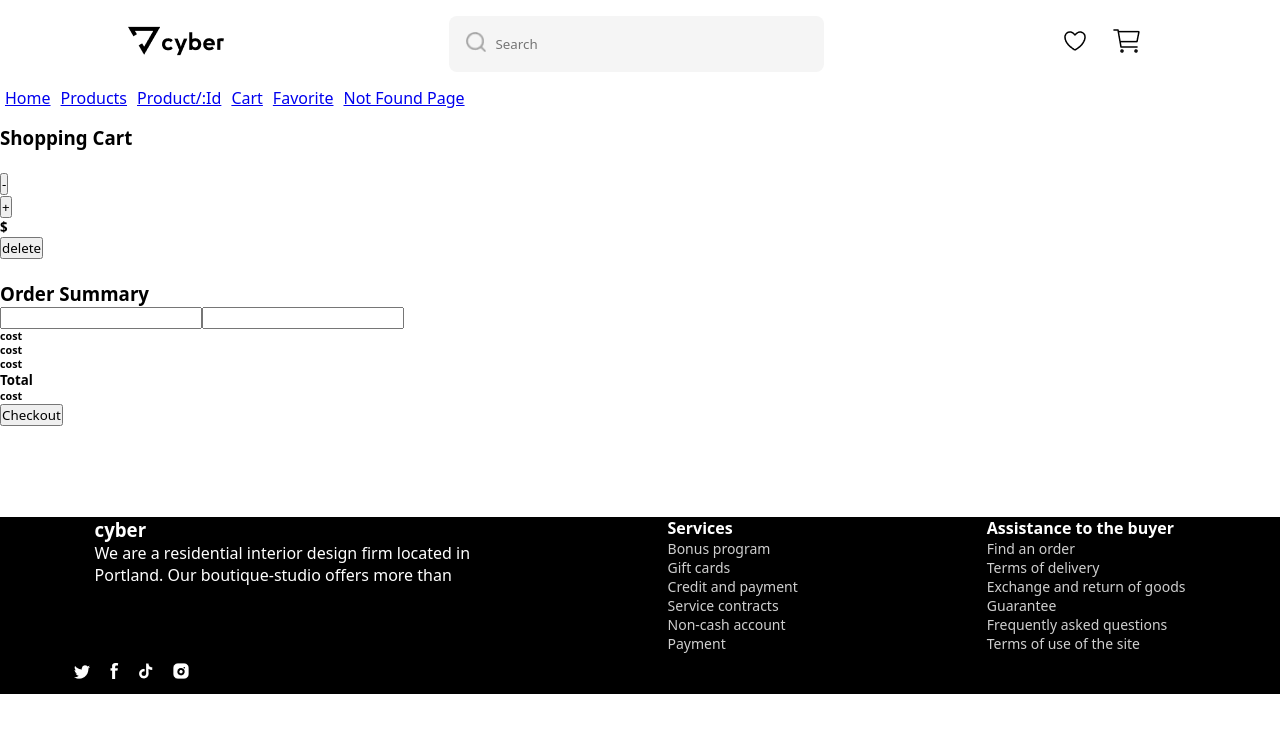
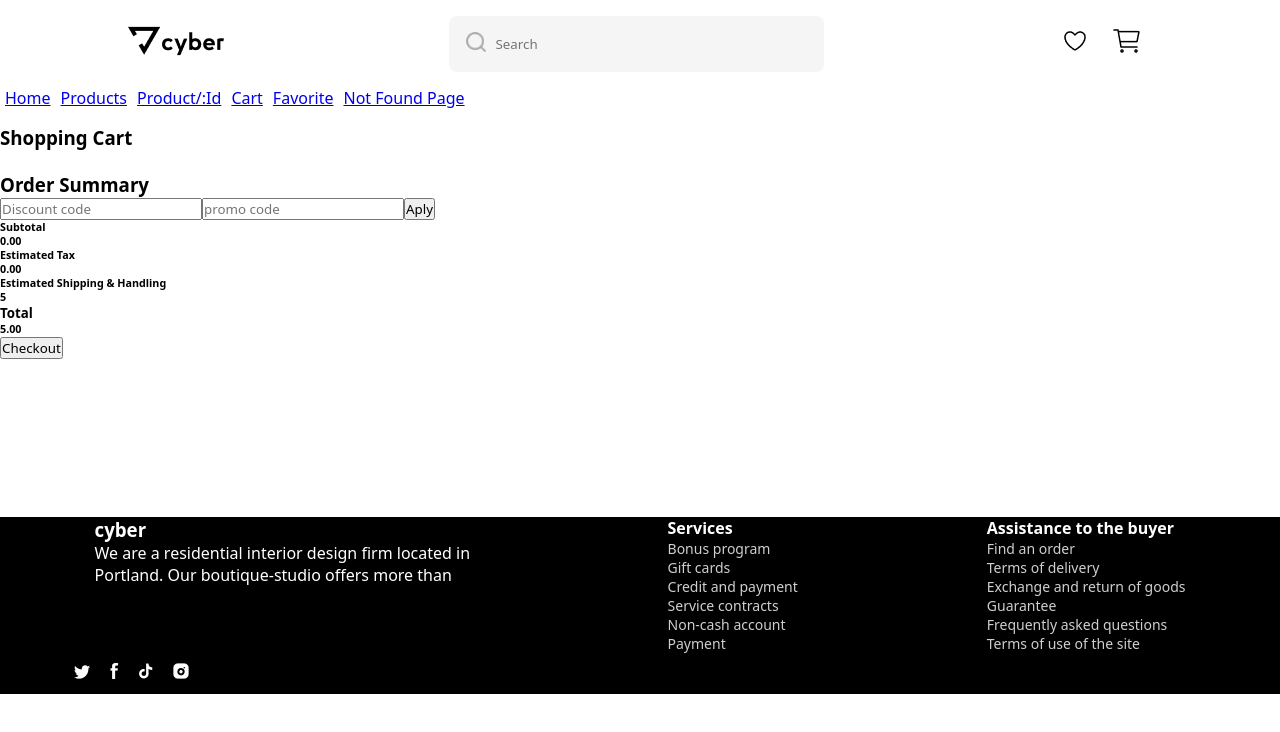
Before and after one commit to Nikonets-Maria/final_project, a Vue app in the folder myapp/: page /cart in a window 1280 px wide. Shown: the top 732 px of the page. Built offline with nearby package versions, Linux system fonts and the light colour scheme.

Commit message:
new commit

```diff
--- a/myapp/src/stores/cart.js
+++ b/myapp/src/stores/cart.js
@@ -4,14 +4,32 @@ import { defineStore } from 'pinia'
 export const useCartProductsStore = defineStore('cart_products', () => {
     const cart = ref([])
 
-    function addToCart() {
-
+    function addToCart(product) {
+        const existingItem = cart.value.find(item => item.id === product.id)
+        if (existingItem) {
+            existingItem.quantity += 1
+        } else {
+            cart.value.push({ ...product, quantity: 1 }) // Добавляем новый продукт с количеством 1
+        }
     }
 
-    function delleteFromCart() {
-
+    function delleteFromCart(productId) {
+        cart.value = cart.value.filter(item => item.id !== productId) // Удаляем продукт из корзины
     }
 
+    const subtotal = computed(() => {
+        return cart.value.reduce((total, item) => total + item.price * item.quantity, 0)
+    })
 
-  return {cart, addToCart, delleteFromCart}
+    const estimatedTax = computed(() => {
+        return subtotal.value * 0.10 // Например, 10%
+    })
+
+    const estimatedShipping = 5 // Например, \$5
+
+    const total = computed(() => {
+        return subtotal.value + estimatedTax.value + estimatedShipping
+    })
+
+    return { cart, addToCart, delleteFromCart, subtotal, estimatedTax, estimatedShipping, total }
 })
--- a/myapp/src/stores/favorite.js
+++ b/myapp/src/stores/favorite.js
@@ -8,12 +8,15 @@ export const useFavProductsStore = defineStore('fav_products', () => {
         if (!favorite.value.has(productId)) {
             favorite.value.add(productId)
         }
+        console.log('fav added')
     }
 
     function deleteFromFav(productId) {
         if (favorite.value.has(productId)) {
             favorite.value.delete(productId)
         }
+      console.log('fav deleted')
+
     }
 
     const isFavorite = (productId) => computed(() => favorite.value.has(productId))
--- a/myapp/src/views/ProductsPageView.vue
+++ b/myapp/src/views/ProductsPageView.vue
@@ -20,96 +20,24 @@
         </div>
       </div>
 
-    <div class="filtr_menu">
-      <h4>Battery capacity</h4>
+      <!-- Другие фильтры (Battery capacity, Screen type, и т.д.) -->
+      <div class="filtr_menu" v-for="filter in filterOptions" :key="filter.id">
+        <h4>{{ filter.label }}</h4>
         <button @click="toggleFilterOptions">{{ showFilters ? '˄' : '˅' }}</button>
-
         <div v-if="showFilters" class="filter_options">
           <input type="text" placeholder="Search" v-model="searchQuery" />
-
           <ul>
-          <li v-for="filter in filterOptions" :key="filter.id">
+            <li v-for="option in filter.options" :key="option.id">
               <label>
-              <input type="checkbox" v-model="selectedFilters" :value="filter.value" />
-              {{ filter.label }}
-            </label>
-          </li>
-        </ul>
-      </div>
-    </div>
-
-    <div class="filtr_menu">
-      <h4>Screen type</h4>
-      <button @click="toggleFilterOptions">{{ showFilters ? '˄' : '˅' }}</button>
-
-      <div v-if="showFilters" class="filter_options">
-        <input type="text" placeholder="Search" v-model="searchQuery" />
-
-        <ul>
-          <li v-for="filter in filterOptions" :key="filter.id">
-            <label>
-              <input type="checkbox" v-model="selectedFilters" :value="filter.value" />
-              {{ filter.label }}
-            </label>
-          </li>
-        </ul>
-      </div>
-    </div>
-
-    <div class="filtr_menu">
-      <h4>Screen diagonal</h4>
-      <button @click="toggleFilterOptions">{{ showFilters ? '˄' : '˅' }}</button>
-
-      <div v-if="showFilters" class="filter_options">
-        <input type="text" placeholder="Search" v-model="searchQuery" />
-
-        <ul>
-          <li v-for="filter in filterOptions" :key="filter.id">
-            <label>
-              <input type="checkbox" v-model="selectedFilters" :value="filter.value" />
-              {{ filter.label }}
-            </label>
-          </li>
-        </ul>
-      </div>
-    </div>
-
-    <div class="filtr_menu">
-      <h4>Protection class</h4>
-      <button @click="toggleFilterOptions">{{ showFilters ? '˄' : '˅' }}</button>
-
-      <div v-if="showFilters" class="filter_options">
-        <input type="text" placeholder="Search" v-model="searchQuery" />
-
-        <ul>
-          <li v-for="filter in filterOptions" :key="filter.id">
-            <label>
-              <input type="checkbox" v-model="selectedFilters" :value="filter.value" />
-              {{ filter.label }}
-            </label>
-          </li>
-        </ul>
-      </div>
-    </div>
-
-    <div class="filtr_menu">
-      <h4>Buit-in memory</h4>
-      <button @click="toggleFilterOptions">{{ showFilters ? '˄' : '˅' }}</button>
-
-      <div v-if="showFilters" class="filter_options">
-        <input type="text" placeholder="Search" v-model="searchQuery" />
-
-        <ul>
-          <li v-for="filter in filterOptions" :key="filter.id">
-            <label>
-              <input type="checkbox" v-model="selectedFilters" :value="filter.value" />
-              {{ filter.label }}
+                <input type="checkbox" v-model="selectedFilters" :value="option.value" />
+                {{ option.label }}
               </label>
             </li>
           </ul>
         </div>
       </div>
     </div>
+
     <!-- Список продуктов -->
     <div class="products_list">
       <div class="products_header">
@@ -122,7 +50,7 @@
             Price Asc
           </label>
           <label>
-            <input type="radio" value="desc" v-model="soArtOrder" />
+            <input type="radio" value="desc" v-model="sortOrder" />
             Price Desc
           </label>
         </div>
@@ -141,7 +69,7 @@
               :alt="product.name"
               class="product_img"
             />
-            <button @click.stop="toggleFavorite(product.id)" aria-label="Toggle favorite">
+            <button @click.stop="toggleFavorite(product.id)" aria-label="Toggle favorite" class="fav_button">
               <span v-if="isFavorite(product.id)">❤️</span>
               <span v-else>🤍</span>
             </button>
@@ -152,7 +80,7 @@
             <p>${{ product.price }}</p>
           </RouterLink>
 
-          <button class="buy_now_btn">Buy Now</button>
+          <button class="buy_now_btn" @click.stop="addToCart(product)">Add to Cart</button>
         </li>
       </ol>
     </div>
@@ -179,17 +107,19 @@
 import { ref, computed, onMounted } from 'vue'
 import { useProductsStore } from '@/stores/products'
 import { useFavProductsStore } from '@/stores/favorite'
+import { useCartProductsStore } from '@/stores/cart' // Импортируем store корзины
 import { RouterLink } from 'vue-router'
 
 const productsStore = useProductsStore()
 const favStore = useFavProductsStore()
+const cartStore = useCartProductsStore() // Инициализируем store корзины
 
 // Данные для фильтров
 const filterOptions = ref([
-  { id: 1, label: 'Category 1', value: 'cat1' },
-  { id: 2, label: 'Category 2', value: 'cat2' },
-  { id: 3, label: 'Category 3', value: 'cat3' },
-])
+  { id: 1, label: 'Brand', options: [{ id: 1, label: 'Brand A', value: 'brandA' }, { id: 2, label: 'Brand B', value: 'brandB' }] },
+  { id: 2, label: 'Battery capacity', options: [{ id: 1, label: '2000mAh', value: '2000' }, { id: 2, label: '3000mAh', value: '3000' }] },
+  // Добавьте другие фильтры по аналогии
+]);
 
 const selectedFilters = ref([])
 const searchQuery = ref('')
@@ -285,6 +215,11 @@ const getProductById = (id) => {
   productsStore.getProductById(id)
 }
 
+// Метод добавления товара в корзину
+const addToCart = (product) => {
+  cartStore.addToCart(product) // Вызов метода из store корзины
+}
+
 onMounted(() => {
   productsStore.getProducts()
   productsStore.getDiscountProducts()
@@ -336,6 +271,8 @@ onMounted(() => {
 }
 
 .product_item {
+  display: flex;
+  flex-direction: column;
   background: #f6f6f6;
   border-radius: 9px;
   width: 260px;
@@ -354,7 +291,7 @@ onMounted(() => {
   border-radius: 6px;
 }
 
-.product_item button {
+.fav_button {
   position: absolute;
   top: 10px;
   right: 10px;
--- a/myapp/src/views/ShoppingCartView.vue
+++ b/myapp/src/views/ShoppingCartView.vue
@@ -1,199 +1,88 @@
 <script setup>
+import { onMounted } from 'vue'
+import { useCartProductsStore } from '@/stores/cart' // Импортируйте ваш store для корзины
 
+const cartStore = useCartProductsStore()
+
+// Увеличить количество товара
+const incrementQuantity = (item) => {
+  item.quantity += 1
+}
+
+// Уменьшить количество товара
+const decrementQuantity = (item) => {
+  if (item.quantity > 1) {
+    item.quantity -= 1
+  } else {
+    removeFromCart(item)
+  }
+}
+
+// Удалить товар из корзины
+const removeFromCart = (item) => {
+  cartStore.delleteFromCart(item.id)
+}
+
+// Запрос содержимого корзины при монтировании
+onMounted(() => {
+  // Здесь можно добавить код для запроса данных, если это необходимо
+})
 </script>
 
 <template>
-
-<div>
-
   <div>
     <h3>Shopping Cart</h3>
     <ol>
-    <li>
-      <img/>
-      <p></p>
+      <li v-for="item in cartStore.cart" :key="item.id">
+        <img :src="`http://localhost:1452/${item.image}`" alt="Product Image" />
+        <p>{{ item.name }}</p>
         <div>
-        <button>-</button>
+          <button @click="decrementQuantity(item)">-</button>
           <div>
-          <p></p>
+            <p>{{ item.quantity }}</p>
           </div>
-        <button>+</button>
-        <h5>$</h5>
-        <button>delete</button>
-
+          <button @click="incrementQuantity(item)">+</button>
+          <h5>\${{ item.price.toFixed(2) }}</h5>
+          <button @click="removeFromCart(item)">Delete</button>
         </div>
       </li>
     </ol>
     <br>
-</div>
 
     <div>
       <h3>Order Summary</h3>
-
-  <form>
-    <!-- во вью есть специальные формы посмотреть реп на тему-->
-     <label for="">
-      <input type="text">
+      <form @submit.prevent>
+        <label for="discount-code">
+          <input type="text" placeholder="Discount code" />
         </label>
-
-     <label for="">
-      <input type="text">
+        <label for="promo-code">
+          <input type="text" placeholder="promo code" />
+          <button>Aply</button>
         </label>
 
         <div>
-      <h6></h6>
-      <h6>cost</h6>
+          <h6>Subtotal</h6>
+          <h6>{{ cartStore.subtotal.toFixed(2) }}</h6>
         </div>
         <div>
-      <h6></h6>
-      <h6>cost</h6>
+          <h6>Estimated Tax</h6>
+          <h6>{{ cartStore.estimatedTax.toFixed(2) }}</h6>
         </div>
         <div>
-      <h6></h6>
-      <h6>cost</h6>
+          <h6>Estimated Shipping & Handling</h6>
+          <h6>{{ cartStore.estimatedShipping }}</h6>
         </div>
         <div>
           <h5>Total</h5>
-      <h6>cost</h6>
+          <h6>{{ cartStore.total.toFixed(2) }}</h6>
         </div>
 
         <button>Checkout</button>
-
-  </form>
-</div>
-
-</div>
-
-</template>
-
-<style scoped>
-
-</style>
-
-
-<!-- <script setup>
-import { ref, computed } from 'vue'
-
-// Пример данных корзины (в реальном приложении берите из стора)
-const cartItems = ref([
-  {
-    id: 1,
-    name: 'Product 1',
-    price: 20,
-    quantity: 2,
-    image: 'http://localhost:1452/product1.jpg',
-  },
-  {
-    id: 2,
-    name: 'Product 2',
-    price: 15,
-    quantity: 1,
-    image: 'http://localhost:1452/product2.jpg',
-  },
-])
-
-// Увеличить количество
-const increment = (item) => {
-  item.quantity++
-}
-
-// Уменьшить количество, минимум 1
-const decrement = (item) => {
-  if (item.quantity > 1) {
-    item.quantity--
-  }
-}
-
-// Удалить товар из корзины
-const removeItem = (item) => {
-  cartItems.value = cartItems.value.filter(i => i.id !== item.id)
-}
-
-// Вычисляемая сумма по товару
-const itemTotal = (item) => item.price * item.quantity
-
-// Итоговая сумма корзины
-const totalCost = computed(() =>
-  cartItems.value.reduce((sum, item) => sum + item.price * item.quantity, 0)
-)
-
-// Данные формы заказа
-const customerName = ref('')
-const customerEmail = ref('')
-
-// Обработка отправки формы
-const submitOrder = () => {
-  if (!customerName.value.trim() || !customerEmail.value.trim()) {
-    alert('Please fill in all fields')
-    return
-  }
-  alert(`Order placed by ${customerName.value} (${customerEmail.value}) for $${totalCost.value.toFixed(2)}`)
-  // Здесь можно добавить логику отправки данных на сервер
-}
-</script>
-
-<template>
-  <div>
-    <div>
-      <h3>Shopping Cart</h3>
-      <ol>
-        <li v-for="item in cartItems" :key="item.id" style="margin-bottom: 20px; list-style: none;">
-          <img :src="item.image" :alt="item.name" width="100" />
-          <p>{{ item.name }}</p>
-          <div style="display: flex; align-items: center; gap: 10px;">
-            <button @click="decrement(item)">-</button>
-            <div>
-              <p>{{ item.quantity }}</p>
-            </div>
-            <button @click="increment(item)">+</button>
-            <h5>${{ itemTotal(item).toFixed(2) }}</h5>
-            <button @click="removeItem(item)">Delete</button>
-          </div>
-        </li>
-        <li v-if="cartItems.length === 0">Your cart is empty.</li>
-      </ol>
-      <br />
-    </div>
-
-    <div>
-      <h3>Order Summary</h3>
-
-      <form @submit.prevent="submitOrder" style="display: flex; flex-direction: column; gap: 15px; max-width: 300px;">
-        <label>
-          Name:
-          <input type="text" v-model="customerName" required />
-        </label>
-
-        <label>
-          Email:
-          <input type="email" v-model="customerEmail" required />
-        </label>
-
-        <div style="display: flex; justify-content: space-between;">
-          <h6>Items Total:</h6>
-          <h6>${{ totalCost.toFixed(2) }}</h6>
-        </div>
-
-        //Если есть доставка, налоги и т.п., можно добавить сюда
-
-        <div style="display: flex; justify-content: space-between; font-weight: bold;">
-          <h5>Total:</h5>
-          <h6>${{ totalCost.toFixed(2) }}</h6>
-        </div>
-
-        <button type="submit" :disabled="cartItems.length === 0">Checkout</button>
       </form>
     </div>
   </div>
 </template>
 
 <style scoped>
-button {
-  cursor: pointer;
-}
-
-button:disabled {
-  cursor: not-allowed;
-  opacity: 0.6;
-}
-</style> -->
+/* Добавьте стили для вашей страницы корзины */
+</style>
```
Lines whose indentation alone changed are shown as unchanged.
